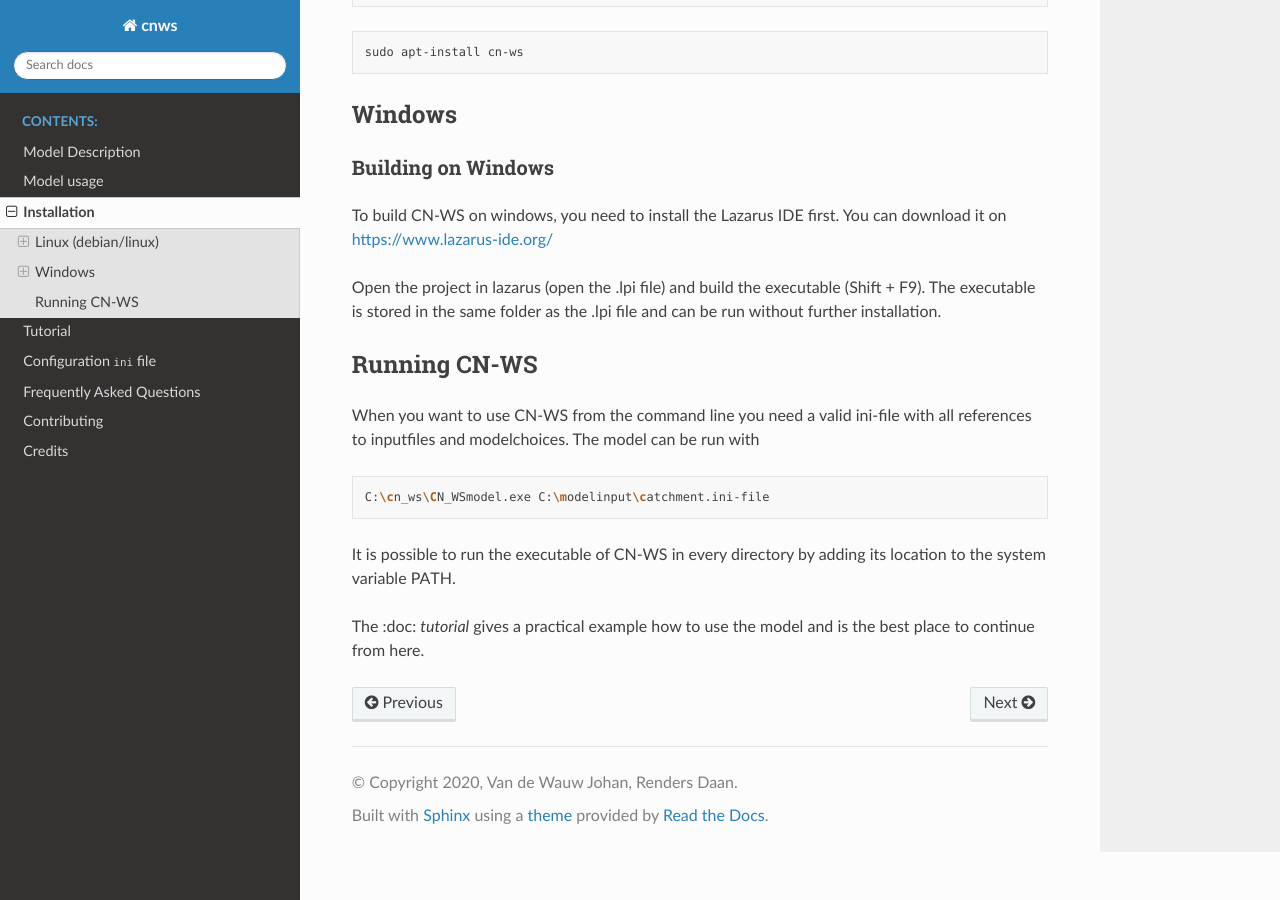
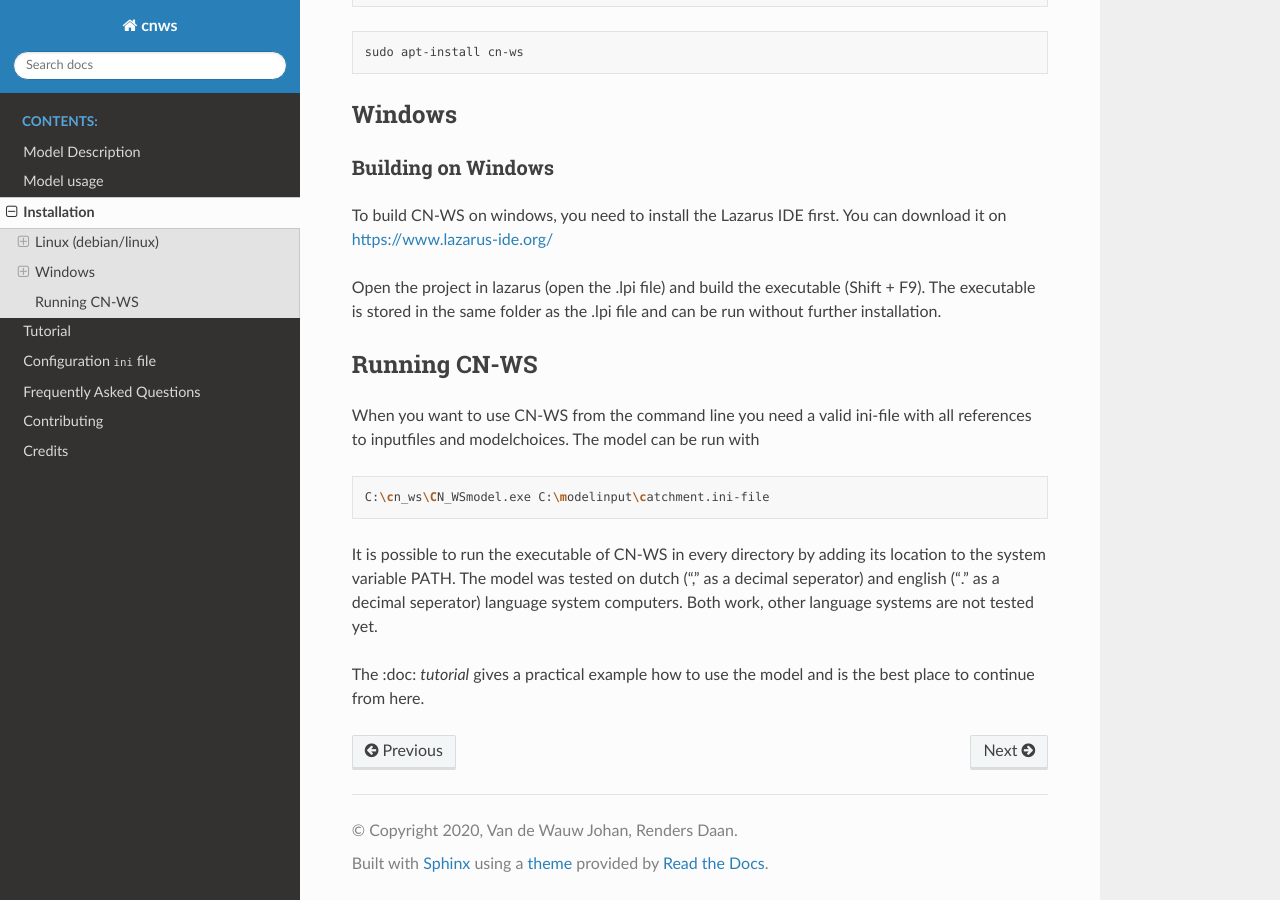
Before and after one commit to watem-sedem/watem-sedem, a Sphinx documentation site: the page built from docs/installation.rst, in a window 1280 px wide and 900 px high, scrolled down 1134 px. Built offline with Sphinx 7.4.7 and the Read the Docs theme 2.0.0, drawn with Linux system fonts in a browser that asks for light colours.

Commit message:
Add info about language systems

```diff
--- a/docs/installation.rst
+++ b/docs/installation.rst
@@ -81,5 +81,6 @@ When you want to use CN-WS from the command line you need a valid ini-file with
 	C:\cn_ws\CN_WSmodel.exe C:\modelinput\catchment.ini-file
 
 It is possible to run the executable of CN-WS in every directory by adding its location to the system variable PATH.
+The model was tested on dutch ("," as a decimal seperator) and english ("." as a decimal seperator) language system computers. Both work, other language systems are not tested yet.
 
 The :doc: `tutorial` gives a practical example how to use the model and is the best place to continue from here.
```
